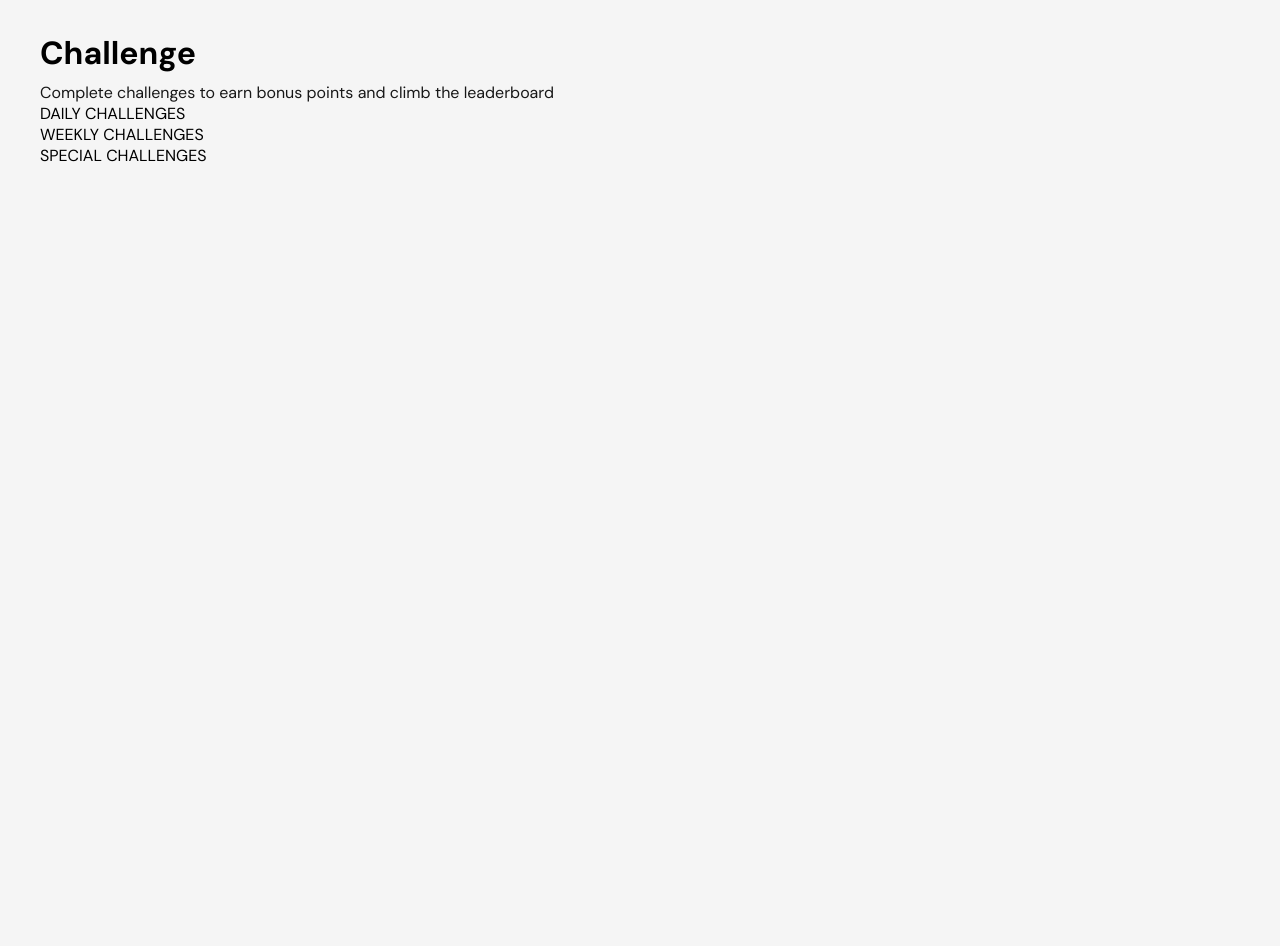
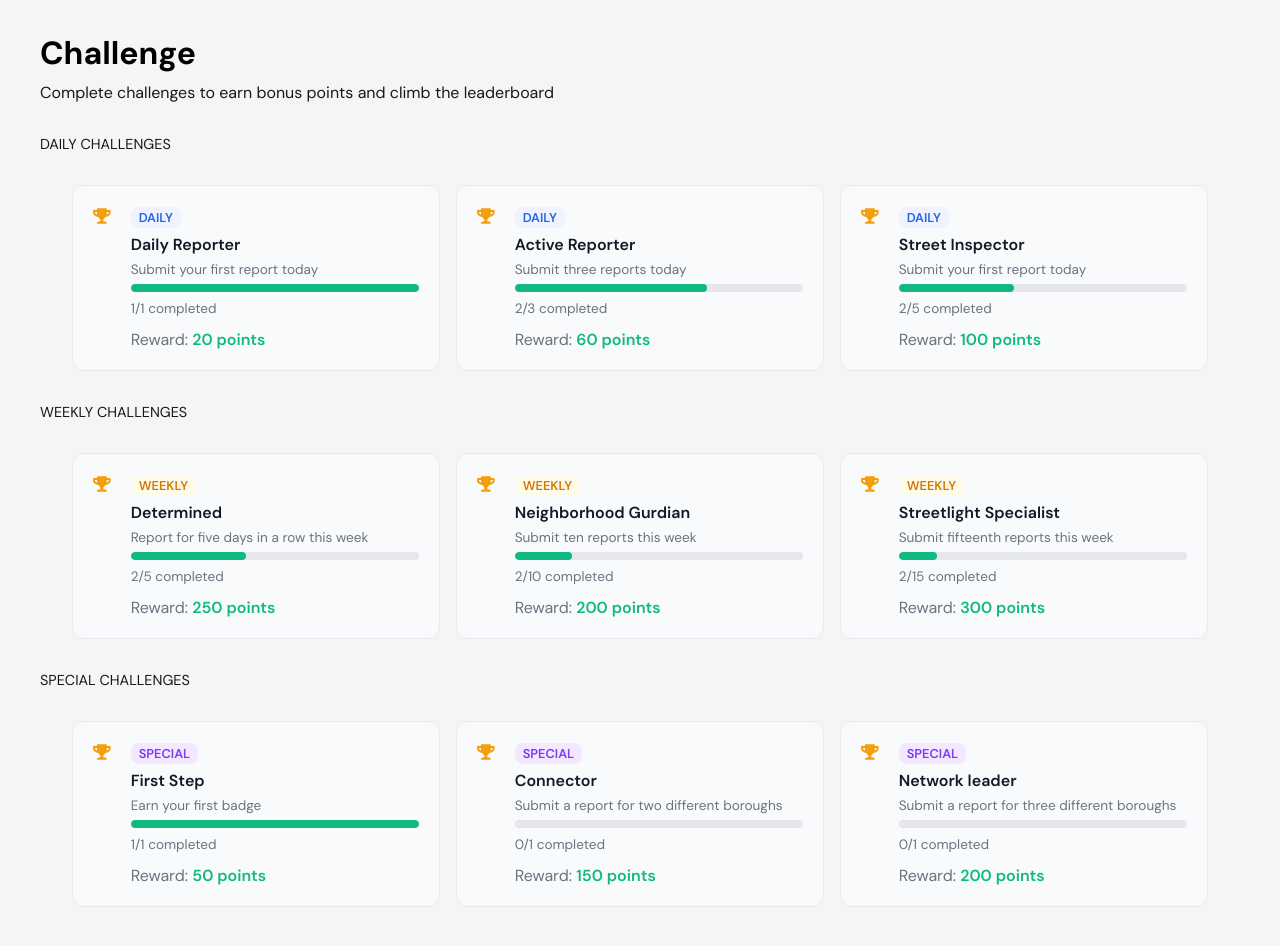
Before and after one commit to MalihaT111/street-light-base, a React (Vite) app in the folder Frontend/: page /challenge in a window 1280 px wide. Shown: the top 946 px of the page. Before the commit the page ends 800 px from the top, so only its background shows below. Built offline with nearby package versions, Linux system fonts and the light colour scheme.

Commit message:
Added challenge card component and filled each challenge section

```diff
--- a/Frontend/src/App.jsx
+++ b/Frontend/src/App.jsx
@@ -13,7 +13,7 @@ function App() {
         <Route path="/register" element={<Register />} />
         <Route path="/home" element={<Home />} />
         <Route path="/leaderboard" element={<Leaderboard/>} />
-        <Route path="/Challenge" element={<Challenge/>} />
+        <Route path="/challenge" element={<Challenge/>} />
       </Routes>
     </>
   )
--- /dev/null
+++ b/Frontend/src/components/ChallengeCard/ChallengeCard.jsx
@@ -0,0 +1,34 @@
+import styles from './ChallengeCard.module.css';
+import { FaTrophy } from 'react-icons/fa';
+
+const ChallengeCard = ({ challenge }) => {
+
+    return (
+        <div className={styles.challengeCard}>
+           < FaTrophy className={styles.challengeIcon} />
+           <div className= {styles["content-wrapper"]}>
+                <span className={`${styles["challenge-type"]} ${styles[challenge.type.toLowerCase()]}`}>{challenge.type.toUpperCase()}</span>
+                <div className={styles.challengeHeader}>
+                    <h3>{challenge.title}</h3>
+                </div>
+                <div className={styles["challenge-description"]}>
+                    {challenge.description}
+                </div>
+                <div className={styles.progressBar}>
+                    <div
+                    className={styles.progressFill}
+                    style={{ width: `${(challenge.progress / challenge.total) * 100}%` }}
+                    ></div>
+                </div>
+                <div className={styles.progressText}>
+                    {challenge.progress}/{challenge.total} completed
+                </div>
+                <div className={styles.reward}>
+                    Reward: <span className={styles.rewardPoints}>{challenge.reward} points</span>
+                </div>
+           </div>
+        </div>
+    );
+};
+
+export default ChallengeCard;
--- /dev/null
+++ b/Frontend/src/components/ChallengeCard/ChallengeCard.module.css
@@ -0,0 +1,85 @@
+
+.content-wrapper{
+    width: 100%;
+}
+.challengeCard {
+  background: #F9FAFB;
+  border-radius: 12px;
+  padding: 20px;
+  border: 1px solid #E5E7EB;
+  display: flex;
+  column-gap: 20px;
+}
+
+.challengeHeader {
+  display: flex;
+  align-items: center;
+  gap: 12px;
+  margin-bottom: 6px;
+}
+
+.challengeIcon {
+  font-size: 1.25rem;
+  color: #F59E0B;
+}
+
+.challengeHeader h3 {
+  font-size: 1rem;
+  font-weight: 600;
+  color: #111827;
+  margin: 0;
+}
+
+.progressBar {
+  height: 8px;
+  background-color: #E5E7EB;
+  border-radius: 4px;
+  margin-bottom: 8px;
+  overflow: hidden;
+}
+
+.progressFill {
+  height: 100%;
+  background-color: #10B981;
+  border-radius: 4px;
+  transition: width 0.3s ease;
+}
+
+.progressText {
+  font-size: 0.85rem;
+  color: #6B7280;
+  margin-bottom: 12px;
+}
+
+.reward {
+  font-size: 1rem;
+  color: #6B7280;
+}
+
+.rewardPoints {
+  color: #10B981;
+  font-weight: 600;
+}
+.challenge-type{
+    background-color: #EEF3FD;
+    color: #2563EB;
+    font-weight: 600;
+    font-size: 0.8rem;
+    display: inline-block;
+    padding: 2px 8px;
+    margin-bottom: 6px;
+    border-radius: 8px;
+}
+.challenge-type.weekly{
+    color: #D97706;
+    background-color:#FFFBEB;
+}
+.challenge-type.special{
+    color: #7C3AED;
+    background-color: #F3E8FF;
+}
+.challenge-description{
+    color:#6B7280;
+    font-size: 0.85rem;
+    margin-bottom: 6px;
+}
--- a/Frontend/src/pages/Challenge/Challenge.jsx
+++ b/Frontend/src/pages/Challenge/Challenge.jsx
@@ -1,21 +1,67 @@
 import styles from "./Challenge.module.css";
+import ChallengeCard from "../../components/ChallengeCard/ChallengeCard";
+import {
+  FaChartLine,
+  FaFlag,
+  FaTrophy,
+  FaFire,
+  FaMedal,
+  FaArrowRight,
+  FaHome,
+  FaFileAlt,
+  FaChartBar,
+  FaUser,
+  FaCog,
+  FaSignOutAlt
+} from 'react-icons/fa';
+
+
 const Challenge = () => {
+    const mockChallenges = [
+        //Mock data for daily challenge
+        { type: 'daily',title: 'Daily Reporter', description: "Submit your first report today", progress: 1, total: 1, reward: 20 },
+        { type: 'daily',title: 'Active Reporter', description: "Submit three reports today", progress: 2, total: 3, reward: 60 },
+        { type: 'daily',title: 'Street Inspector', description: "Submit your first report today", progress: 2, total: 5, reward: 100 },
+        //Mock data for daily weekly challenge
+        { type: 'weekly',title: 'Determined', description: "Report for five days in a row this week", progress: 2, total: 5, reward: 250 },
+        { type: 'weekly',title: 'Neighborhood Gurdian', description: "Submit ten reports this week", progress: 2, total: 10, reward: 200 },
+        { type: 'weekly',title: 'Streetlight Specialist', description: "Submit fifteenth reports this week", progress: 2, total: 15, reward: 300 },
+        //Mock data for special challenge
+        { type: 'special',title: 'First Step', description: "Earn your first badge", progress: 1, total: 1, reward: 50 },
+        { type: 'special',title: 'Connector', description: "Submit a report for two different boroughs", progress: 0, total: 1, reward: 150 },
+        { type: 'special',title: 'Network leader', description: "Submit a report for three different boroughs", progress: 0, total: 1, reward: 200 }
+    ];
     return(
         <div className = {styles["challenge-wrapper"]}>
             <div className={styles["top-title"]}>
                 <h1 className = {styles["challenge-title"]}>Challenge</h1>
                 <p className = {styles["challenge-subtitle"]}>Complete challenges to earn bonus points and climb the leaderboard</p>
+                {/* Daily Challenge section */}
                 <section className = {styles["daily-challenge"]}>
                     <div className={styles["challenge-type"]}>DAILY CHALLENGES</div>
-
+                    <div className={styles["challenge-wrapper"]}>
+                        {mockChallenges.filter(challenge => challenge.type === 'daily').map((challenge, index) => (
+                            <ChallengeCard key = {index} challenge = {challenge} />
+                        ))}
+                    </div>
                 </section>
+                {/* Weekly Challenge section */}
                 <section className = {styles["weekly-challenge"]}>
                     <div className={styles["challenge-type"]}>WEEKLY CHALLENGES</div>
-
+                    <div className={styles["challenge-wrapper"]}>
+                        {mockChallenges.filter(challenge => challenge.type === 'weekly').map((challenge, index) => (
+                            <ChallengeCard key = {index} challenge = {challenge} />
+                        ))}
+                    </div>
                 </section>
+                {/* Special Challenge section */}
                 <section className = {styles["special-challenge"]}>
                     <div className={styles["challenge-type"]}>SPECIAL CHALLENGES</div>
-
+                    <div className={styles["challenge-wrapper"]}>
+                        {mockChallenges.filter(challenge => challenge.type === 'special').map((challenge, index) => (
+                            <ChallengeCard key = {index} challenge = {challenge} />
+                        ))}
+                    </div>
                 </section>
             </div>
         </div>
--- a/Frontend/src/pages/Challenge/Challenge.module.css
+++ b/Frontend/src/pages/Challenge/Challenge.module.css
@@ -15,4 +15,15 @@
     font-size: 1rem;
     opacity: 0.9;
     max-width: 600px;
+    margin-bottom: 2rem;
 }
+.challenge-type{
+    font-size: 0.9rem;
+    opacity: 0.9;
+    max-width: 600px;
+}
+.challenge-wrapper{
+    display: grid;
+    grid-template-columns: repeat(auto-fit,minmax(300px,1fr));
+    gap: 1rem;
+}
```
Also changed, not shown: Frontend/src/pages/Home/Home.module.css (line endings or trailing spaces).
